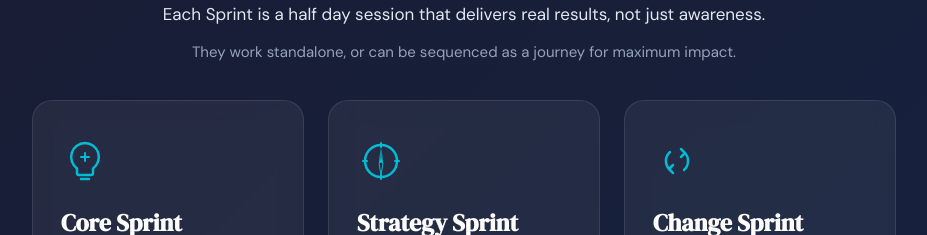
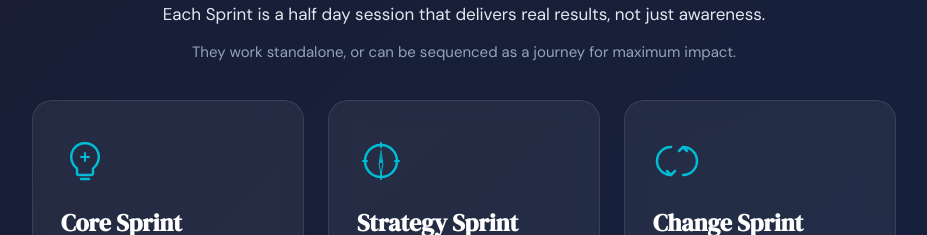
Before and after one commit to coachbay/site, a React (Vite) app: page / in a window 1280 px wide. Shown: the part 1060-1295 px from the top of the page, without its empty margins (176-1103 px from the left). Built offline with nearby package versions, Linux system fonts and the light colour scheme.

Commit message:
Fix Change Sprint icon: fuller rotating arrows

```diff
--- a/LandingPage.jsx
+++ b/LandingPage.jsx
@@ -36,10 +36,10 @@ const CompassIcon = () => (
 
 const ChangeIcon = () => (
   <svg width="48" height="48" viewBox="0 0 48 48" fill="none">
-    <path d="M32 16a12 12 0 0 1-1 17" stroke="#00BCD4" strokeWidth="2.5" strokeLinecap="round" fill="none"/>
-    <path d="M16 32a12 12 0 0 1 1-17" stroke="#00BCD4" strokeWidth="2.5" strokeLinecap="round" fill="none"/>
-    <path d="M28 12l4 4-4 4" stroke="#00BCD4" strokeWidth="2.5" strokeLinecap="round" strokeLinejoin="round" fill="none"/>
-    <path d="M20 36l-4-4 4-4" stroke="#00BCD4" strokeWidth="2.5" strokeLinecap="round" strokeLinejoin="round" fill="none"/>
+    <path d="M30 10a14 14 0 0 1 0 28" stroke="#00BCD4" strokeWidth="2.5" strokeLinecap="round" fill="none"/>
+    <path d="M18 38a14 14 0 0 1 0-28" stroke="#00BCD4" strokeWidth="2.5" strokeLinecap="round" fill="none"/>
+    <path d="M26 14l4-4 4 4" stroke="#00BCD4" strokeWidth="2.5" strokeLinecap="round" strokeLinejoin="round" fill="none"/>
+    <path d="M22 34l-4 4-4-4" stroke="#00BCD4" strokeWidth="2.5" strokeLinecap="round" strokeLinejoin="round" fill="none"/>
   </svg>
 );
 
```
